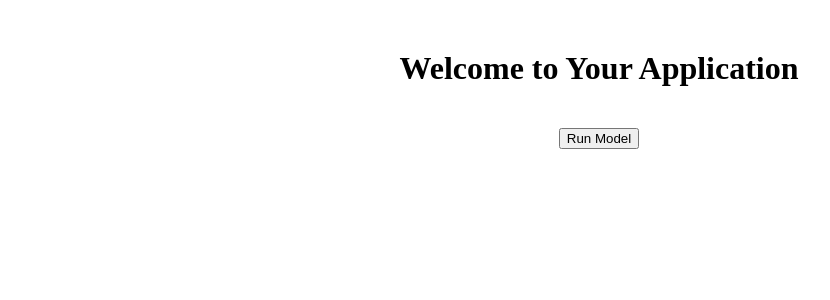
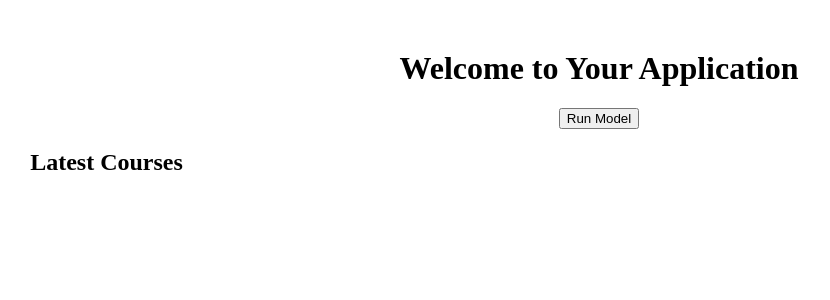
Before and after one commit to VIVEKKS2292/Guide-Sphere-Website, a Flask app: template templates/welcome.html in a window 1280 px wide. Shown: the top 300 px of the page, without its empty margins (41-871 px from the left). Run offline with Flask 3, Linux system fonts and the light colour scheme; the template is opened without the code that fills it, so the values that code supplies are empty; parts of the project's set-up code (start-up, migrations or seed data) failed here and were passed over.

Commit message:
Added Latest Courses Section

```diff
--- a/searchcourses1_det.py
+++ b/searchcourses1_det.py
@@ -4,6 +4,8 @@ from flask import Blueprint
 import gspread
 from oauth2client.service_account import ServiceAccountCredentials
 import pandas as pd
+from fuzzywuzzy import process
+from datetime import datetime
 from Bow_hi_det import recommend  # Import the recommend function from recommendations.py
 
 # Define a blueprint for searchcourses model
@@ -35,7 +37,7 @@ client = gspread.authorize(credentials)
 # Open the Google Sheets document
 
 # Courses
-sheet1 = client.open_by_url("https://docs.google.com/spreadsheets/d/1gut4xfyhDaO5dynh6R2IrpxDcAegNsAm8wROkKNnQ6A/edit#gid=897263558")
+sheet1 = client.open_by_url("https://docs.google.com/spreadsheets/d/1FelQDvbaIFUhLUNsY0SrWazFCywDdrjhj5fI1t9gMBM/edit#gid=1389387669")
 worksheet1 = sheet1.get_worksheet(0)  # Assuming the data is in the first worksheet
 # Read courses data into a pandas DataFrame
 course_data = worksheet1.get_all_records()
@@ -48,12 +50,29 @@ book_data = worksheet2.get_all_records()
 books = pd.DataFrame(book_data)
 # Data import ends here
 
-def search_courses(courses, keyword):
+def search_courses(courses, keyword,  threshold=0):
     # Remove null values
     courses.dropna(inplace=True)
     courses = courses.reset_index()
     result_courses = courses[courses['course_title'].str.contains(keyword, case=False)]
     results = result_courses['course_title'].tolist()
+
+    # Using fuzzy words
+        # Remove null values
+    # courses.dropna(inplace=True)
+    # courses = courses.reset_index()
+
+    # # Create a list of course titles for fuzzy matching
+    # course_titles = courses['course_title'].tolist()
+
+    # # Use fuzzy matching to find matches to the keyword
+    # matches = process.extract(keyword, course_titles)
+
+    # # Filter matches based on threshold
+    # results = [match[0] for match in matches if match[1] >= threshold]
+
+    # # Ensure results is always a list
+    # results = results if results else []
     return results
 
 def search_books(books, keyword):
@@ -64,9 +83,44 @@ def search_books(books, keyword):
     results = result_books['book_title'].tolist()
     return results
 
+def format_date(date):
+    # Extract year and month from the datetime object
+    year = str(date.year)
+    month = str(date.month).zfill(2)  # Zero-padding for single-digit months
+    # Format the date as 'mm/yyyy'
+    formatted_date = f"{month}/{year}"
+    return formatted_date
+
+def get_recent_courses(courses):
+    # Convert 'course_date' to datetime
+    courses['course_date'] = pd.to_datetime(courses['course_date'], format='%m/%Y')
+    # Get current month and year
+    current_date = datetime.now()
+    # Filter courses that are nearest or in the same month and year as the current month and year
+    recent_courses = courses[courses['course_date'].dt.strftime('%m/%Y') <= current_date.strftime('%m/%Y')].sort_values(by='course_date', ascending=False).head(10)
+    # Convert 'course_date' back to the original format
+    courses['course_date'] = courses['course_date'].apply(format_date)
+    # Get the course titles of the recent courses
+    recent_course_titles = recent_courses['course_title'].tolist()
+    return recent_course_titles
+
 @app.route('/')
 def welcome():
-    return render_template('welcome.html')
+    recent_course_titles = get_recent_courses(courses)
+    if recent_course_titles:
+        recent_courses = []
+        for title in recent_course_titles:
+            recent_course_data = courses[courses['course_title'] == title].iloc[0]
+            recent_courses.append({
+                'name': title,
+                'course_img': recent_course_data['course_img'],
+                'course_duration': recent_course_data['course_duration'],
+                'course_url': recent_course_data['course_url']
+            })
+        return render_template('welcome.html', recent_courses_list=recent_courses)
+    else:
+        error_message = "No recent courses"
+        return render_template('welcome.html', error_message=error_message)
 
 @app.route('/index', methods=['GET', 'POST'])
 def index():
--- a/templates/welcome.html
+++ b/templates/welcome.html
@@ -3,16 +3,34 @@
 <head>
     <title>Welcome</title>
     <style>
-        body {
-            text-align: center; /* Center align the content */
-        }
 
         h1 {
             margin-top: 50px; /* Add some top margin to the heading */
+            text-align: center;
         }
 
         button {
             margin-top: 20px; /* Add some top margin to the button */
+            margin-left: auto; /* Set left margin to auto */
+            display: block; /* Ensure the button behaves as a block element */
+            margin-right: auto; /* Set right margin to auto */
+        }
+
+        .latest-courses-container {
+            overflow-x: auto; /* Enable horizontal scrolling */
+            width: 90%; /* Set maximum width for the recommended courses */
+            margin: 20px auto; /* Center the container */
+        }
+
+        .latest-courses {
+            display: flex; /* Use flexbox to layout the recommended courses horizontally */
+            flex-wrap: nowrap; /* Prevent wrapping to the next line */
+        }
+
+        .lat_course {
+            flex: 0 0 auto; /* Prevent flex items from growing or shrinking */
+            margin-right: 80px; /* Add some spacing between recommended courses */
+            width: 200px; /* Set width for each recommended course */
         }
     </style>
     <script>
@@ -25,5 +43,20 @@
 <body>
     <h1>Welcome to Your Application</h1>
     <button onclick="navigateToIndexDet()">Run Model</button>
+    <!-- Latest Courses Section -->
+    <h2 style="padding-left: 5%;">Latest Courses</h2>
+    <div class="latest-courses-container">
+        <div class="latest-courses">
+            {% for lat_course in recent_courses_list %}
+                <div class="lat_course">
+                    <a href="{{ url_for('details', title=lat_course['name']) }}">
+                        <img src="{{ lat_course['course_img'] }}" alt="{{ lat_course['name'] }}">
+                    </a>
+                        <h3>{{ lat_course['name'] }}</h3>
+                        <p>Duration: {{ lat_course['course_duration'] }}</p>
+                </div>
+            {% endfor %}
+        </div>
+    </div>
 </body>
 </html>
```
Also changed, not shown: 1 other file.
